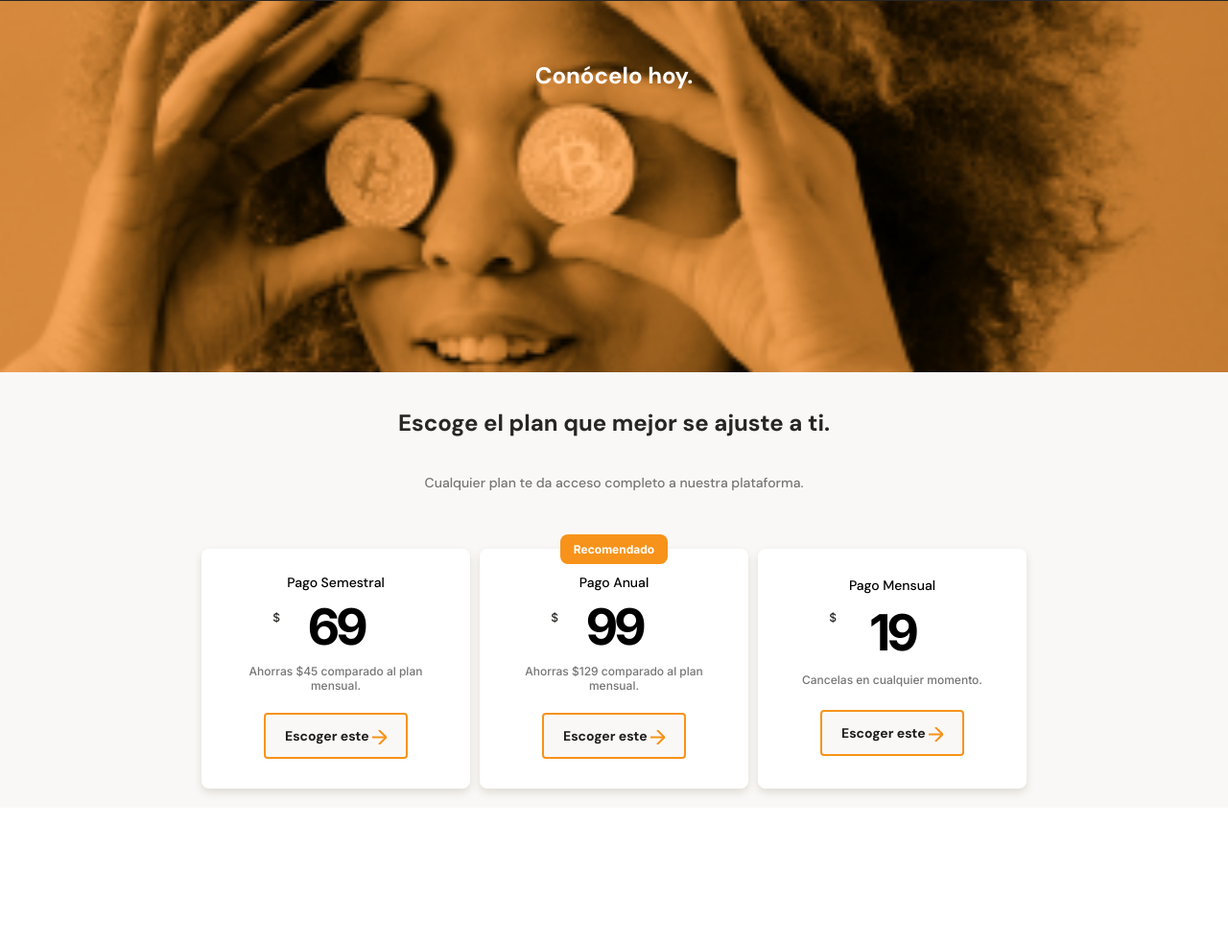
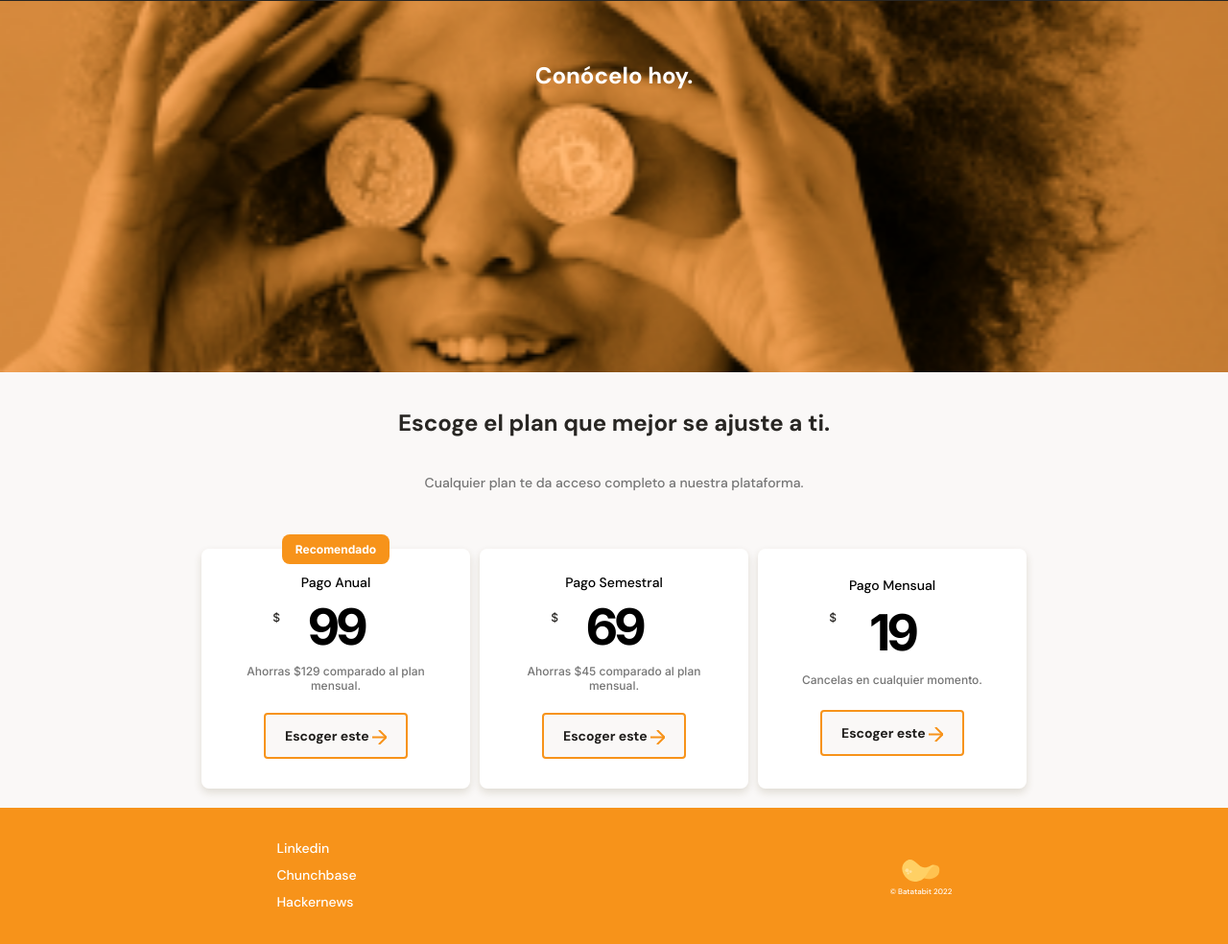
Before and after one commit to odpinerosh/batatabit, a plain HTML site: page index.html in a window 1280 px wide. Shown: the part 2075-3059 px from the top of the page at 96% size. Before the commit the page ends 2917 px from the top, so only its background shows below. Drawn offline with Linux system fonts and the light colour scheme.

Commit message:
Added Footer Section

```diff
--- a/index.html
+++ b/index.html
@@ -131,15 +131,6 @@
             <!-- Scroll Horizontal -->
             <div class="plans-cards-container">
                 <div class="plan-card">
-                    <div class="plan-card--body">
-                        <h3 class="plan-card--body-period">Pago Semestral</h3>
-                        <p class="plan-card--body-price"><span>$</span>69</p>
-                        <p class="plan-card--body-note">Ahorras $45 comparado al plan mensual.</p>
-                        <button class="plan-card--body-cta">Escoger este <span class="card-button-img"></span> </button>
-                    </div>
-
-                </div>
-                <div class="plan-card">
                     <p class="plan-card--topbutton">
                         Recomendado
                     </p>
@@ -152,6 +143,15 @@
                 </div>
                 <div class="plan-card">
                     <div class="plan-card--body">
+                        <h3 class="plan-card--body-period">Pago Semestral</h3>
+                        <p class="plan-card--body-price"><span>$</span>69</p>
+                        <p class="plan-card--body-note">Ahorras $45 comparado al plan mensual.</p>
+                        <button class="plan-card--body-cta">Escoger este <span class="card-button-img"></span> </button>
+                    </div>
+
+                </div>
+                <div class="plan-card">
+                    <div class="plan-card--body">
                         <h3 class="plan-card--body-period">Pago Mensual</h3>
                         <p class="plan-card--body-price"><span>$</span>19</p>
                         <p class="plan-card--body-note">Cancelas en cualquier momento.</p>
@@ -161,9 +161,18 @@
                 </div>
             </div>
         </section>
-
     </main>
-    <footer></footer>
+    <footer>
+        <ul class="footer-list">
+            <li class="footer-list--li"><a href="http://" target="_blank" rel="noopener noreferrer">Linkedin</a></li>
+            <li class="footer-list--li"><a href="http://" target="_blank" rel="noopener noreferrer">Chunchbase</a></li>
+            <li class="footer-list--li"><a href="http://" target="_blank" rel="noopener noreferrer">Hackernews</a></li>
+        </ul>
+        <div class="footer-logo">
+            <img src="./assets/icons/batata.svg" alt="Batata Logo">
+            <p>&copy Batatabit <span id="footer-year"></span> </p>
+        </div>
+    </footer>
     <script src="./scripts/controls.js"></script>
 </body>
 </html>
--- a/scripts/controls.js
+++ b/scripts/controls.js
@@ -1,11 +1,15 @@
-const btnLeft = document.getElementById("btnLeft");
-const btnRight = document.getElementById("btnRight");
-const tablesContainer = document.getElementById("tablesContainer");
+const btnLeft = document.getElementById('btnLeft');
+const btnRight = document.getElementById('btnRight');
+const tablesContainer = document.getElementById('tablesContainer');
+const footerYear = document.getElementById('footer-year');
+
 
 window.addEventListener('DOMContentLoaded', (event) => {
+    let today = new Date();
     tablesContainer.scrollLeft = 0;
     btnLeft.style.visibility = "hidden"
     btnRight.style.visibility = "visible"
+    footerYear.innerText = today.getFullYear();
 });
 
 btnLeft.addEventListener('click', () => {
--- a/styles/main.css
+++ b/styles/main.css
@@ -459,6 +459,7 @@ main {
     gap: 10px;
     height: 320px;
     overflow-x: scroll;
+    overflow-y: hidden;
     overscroll-behavior-x: contain;
     padding: 0 2rem;
     scroll-snap-type: x proximity;
@@ -576,3 +577,51 @@ main {
     vertical-align: text-bottom;
     width: 15px;
 }
+
+footer {
+    align-content: center;
+    background-color: var(--bitcoin-orange);
+    color: var(--just-white);
+    display: grid;
+    font-family: 'DM Sans';
+    font-style: normal;
+    font-weight: 500;
+    font-size: 1.4rem;
+    grid-template-columns: 1fr 1fr;
+    height: 15rem;
+    justify-content: center;
+    line-height: 1.8rem;
+    min-width: 320px;
+    padding: 2rem 0;
+    width: 100%;
+}
+
+.footer-list {
+    list-style: none;
+    margin: 0 auto;
+    padding-left: 2rem;
+}
+
+.footer-list--li {
+    margin-bottom: 1rem;
+}
+
+.footer-list--li a {
+    color: var(--just-white);
+    text-decoration: none;
+}
+
+.footer-logo {
+   display: grid;
+   place-content: center;
+}
+
+.footer-logo img {
+    height: 24px;
+    margin: 0 auto;
+    width: 40px;
+}
+.footer-logo p {
+    font-size: .8rem;
+    line-height: 1.8rem;
+}
```
